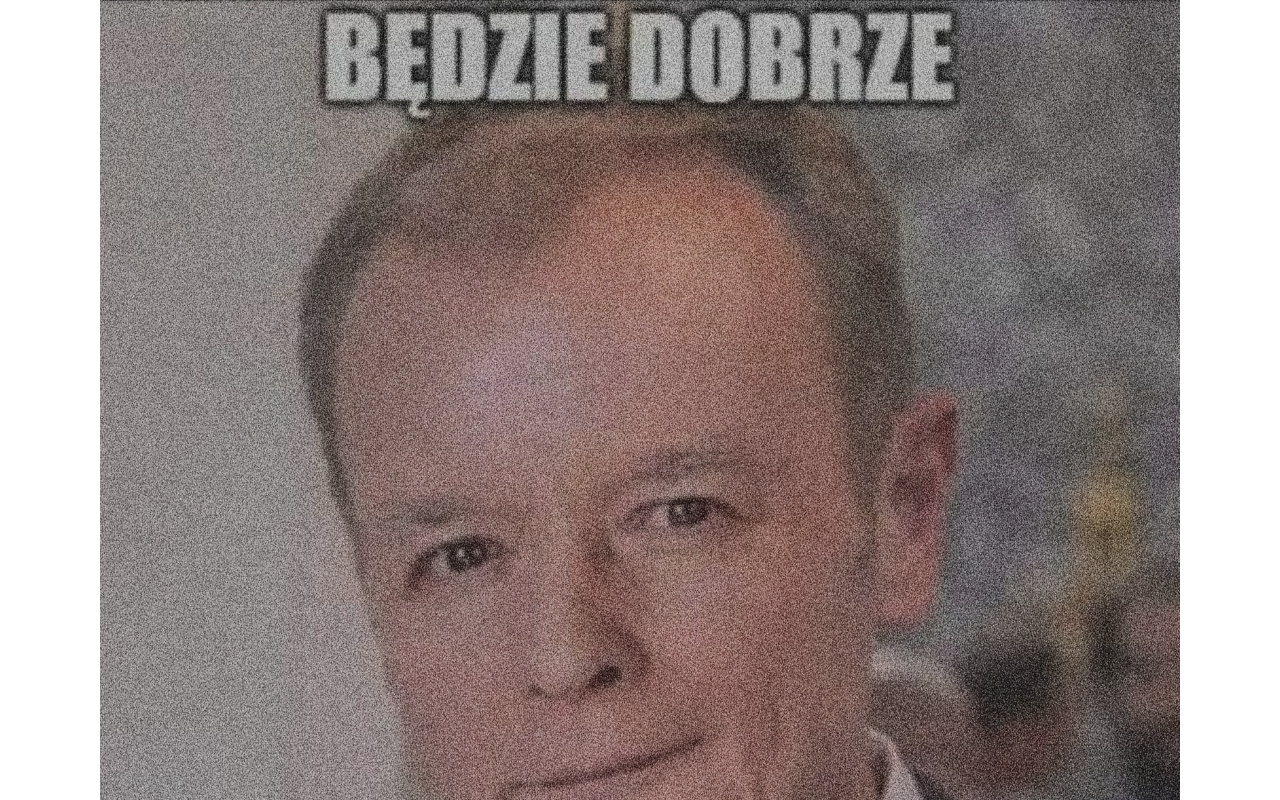
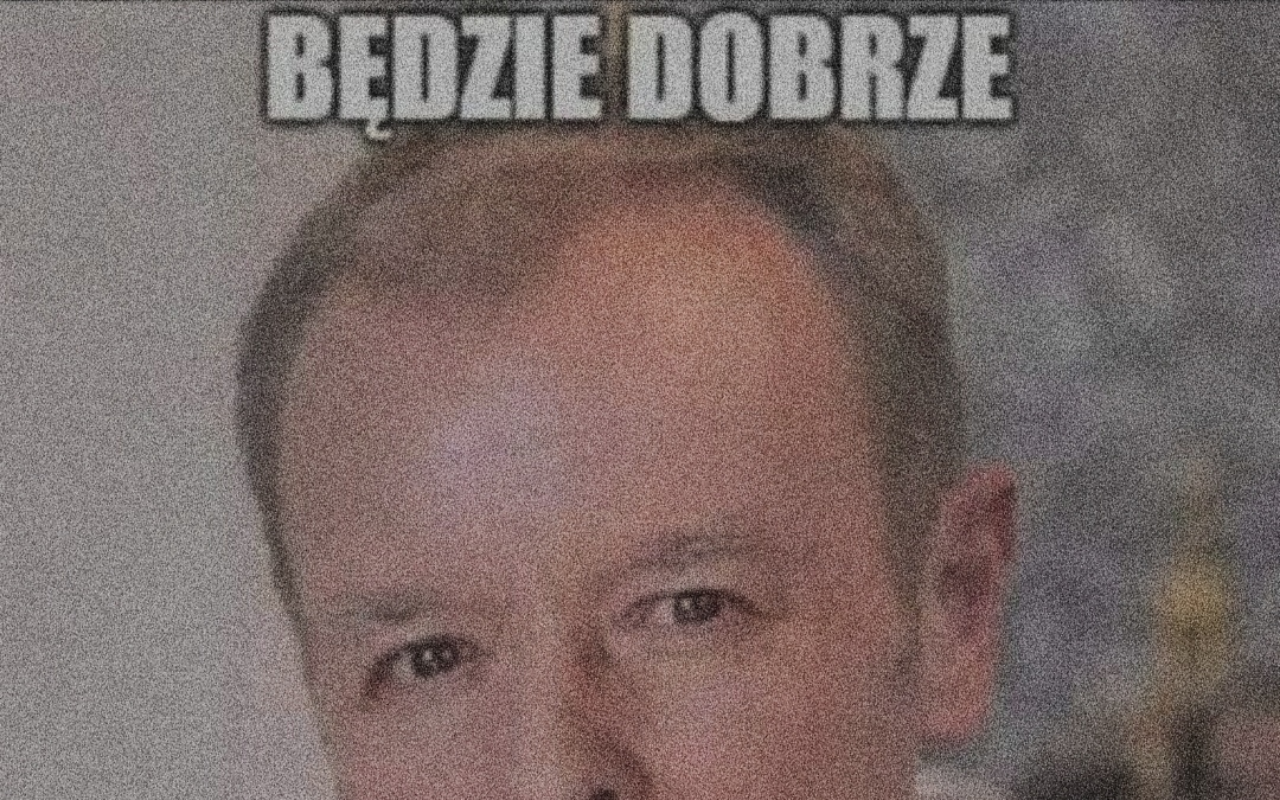
Before and after one commit to grazynajanusz/JG-, a plain HTML site: page index.html in a window 1280 px wide. Shown: the top 800 px of the page. Drawn offline with Linux system fonts and the light colour scheme.

Commit message:
Update index.html

```diff
--- a/index.html
+++ b/index.html
@@ -1,34 +1,6 @@
 <!DOCTYPE html>
-<html lang="pl">
-<head>
-  <meta charset="UTF-8">
-  <meta name="viewport" content="width=device-width, initial-scale=1.0">
-  <title>meme</title>
-
-  <style>
-    html, body {
-      margin: 0;
-      padding: 0;
-      background: #ffffff;
-    }
-
-    body {
-      min-height: 100vh;
-      display: flex;
-      justify-content: flex-start;
-      align-items: center;
-      flex-direction: column;
-    }
-
-    img {
-      max-width: 100%;
-      height: auto;
-      display: block;
-    }
-  </style>
-</head>
-
-<body>
-  <img src="meme.jpg" alt="meme">
+<html>
+<body style="margin:0">
+  <img src="meme.jpg" style="width:100%; display:block;">
 </body>
 </html>
```
